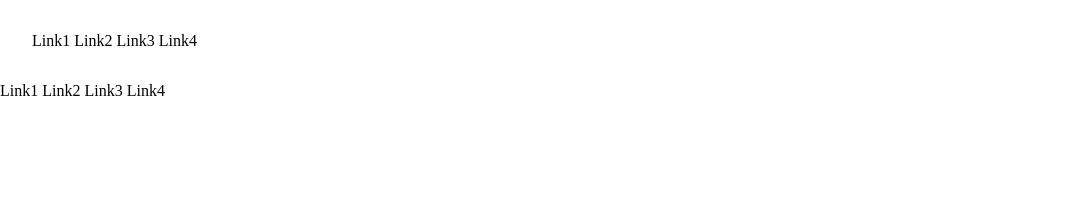
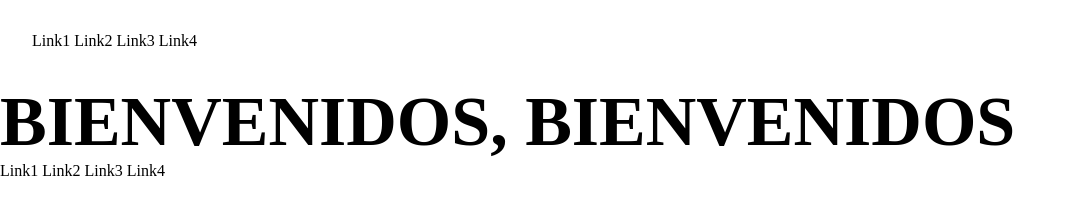
Before and after one commit to mortizfe11/mortizfe11.github.io, a plain HTML site: page index.html in a window 1280 px wide. Shown: the whole page, without its empty margins (0-1076 px from the left). Drawn offline with Linux system fonts and the light colour scheme.

Commit message:
add sections

```diff
--- a/index.html
+++ b/index.html
@@ -5,10 +5,11 @@
     <meta name="viewport" content="width=device-width, initial-scale=1.0">
     <meta http-equiv="X-UA-Compatible" content="ie=edge">
     <link rel="stylesheet" href="style.css">
-    <title>Document</title>
+
+    <title>Mi Portafolio</title>
 </head>
 <body>
-<!-- nav -->
+    <!-- nav -->
     <nav>
         <ul>
             <li><a href="#">Link1</a></li>
@@ -18,11 +19,20 @@
         </ul>
 
     </nav>
-<!-- banner -->
 
-<!-- proyectos -->
+    <!-- banner -->
+    <section id="banner">
+        <h1>BIENVENIDOS, BIENVENIDOS</h1>
+    </section>
+    <!-- proyectos -->
+    <section id="proyectos">
 
-<!-- footer -->
+    </section>
+
+    <section id="contacto">
+
+    </section>
+    <!-- footer -->
     <footer>
         <ul>
             <li><a href="#">Link1</a></li>
--- a/style.css
+++ b/style.css
@@ -19,3 +19,7 @@ nav ul li a, footer ul li a{
     text-decoration: none;
     color: black;
 }
+
+h1{
+    font-size: 70px;
+}
```
